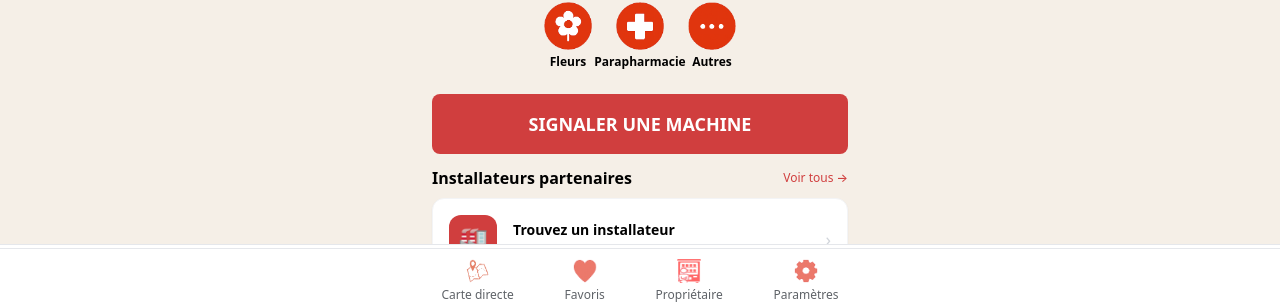
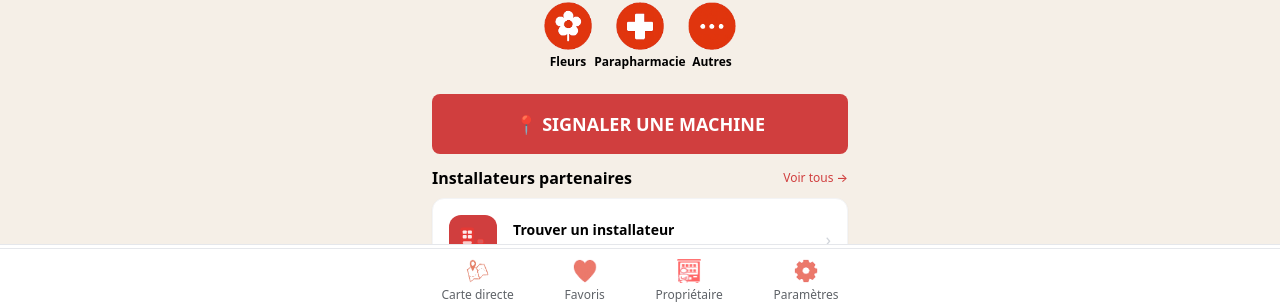
Before and after one commit to distriauto247-cyber/da24-7, a React (Vite) app: page / in a window 1280 px wide. Shown: the part 487-792 px from the top of the page. Built offline with nearby package versions, Linux system fonts and the light colour scheme; no server answers.

Commit message:
Icône installateur + correction texte Trouver

```diff
--- a/src/pages/Home.jsx
+++ b/src/pages/Home.jsx
@@ -17,6 +17,7 @@ import iconAutres from '../assets/icons/autres.png'
 import iconCarte from '../assets/icons/carte.png'
 import iconFavoris from '../assets/icons/favoris.png'
 import iconParametres from '../assets/icons/parametres.png'
+import iconInstallateur from '../assets/icons/installateur.svg'
 
 export default function Home() {
   const navigate = useNavigate()
@@ -212,7 +213,7 @@ export default function Home() {
 
       {/* Bouton Signaler une machine */}
       <Button onClick={() => navigate('/add-distributor')} className="mb-3 text-lg text-white py-4">
-        SIGNALER UNE MACHINE
+        📍 SIGNALER UNE MACHINE
       </Button>
 
       {/* Section installateurs partenaires */}
@@ -226,10 +227,10 @@ export default function Home() {
           className="w-full bg-white rounded-xl shadow-sm p-4 flex items-center gap-4 border border-gray-100"
         >
           <div className="w-12 h-12 bg-primary rounded-xl flex items-center justify-center flex-shrink-0">
-            <span className="text-2xl">🏭</span>
+            <img src={iconInstallateur} alt="Installateurs" className="w-8 h-8 object-contain" />
           </div>
           <div className="flex-1 text-left">
-            <p className="font-bold text-black text-sm">Trouvez un installateur</p>
+            <p className="font-bold text-black text-sm">Trouver un installateur</p>
             <p className="text-xs text-gray-500 mt-0.5">Professionnels de la distribution automatique</p>
           </div>
           <span className="text-gray-300 text-lg">›</span>
```
Also changed, not shown: src/assets/icons/installateur.svg (added).
